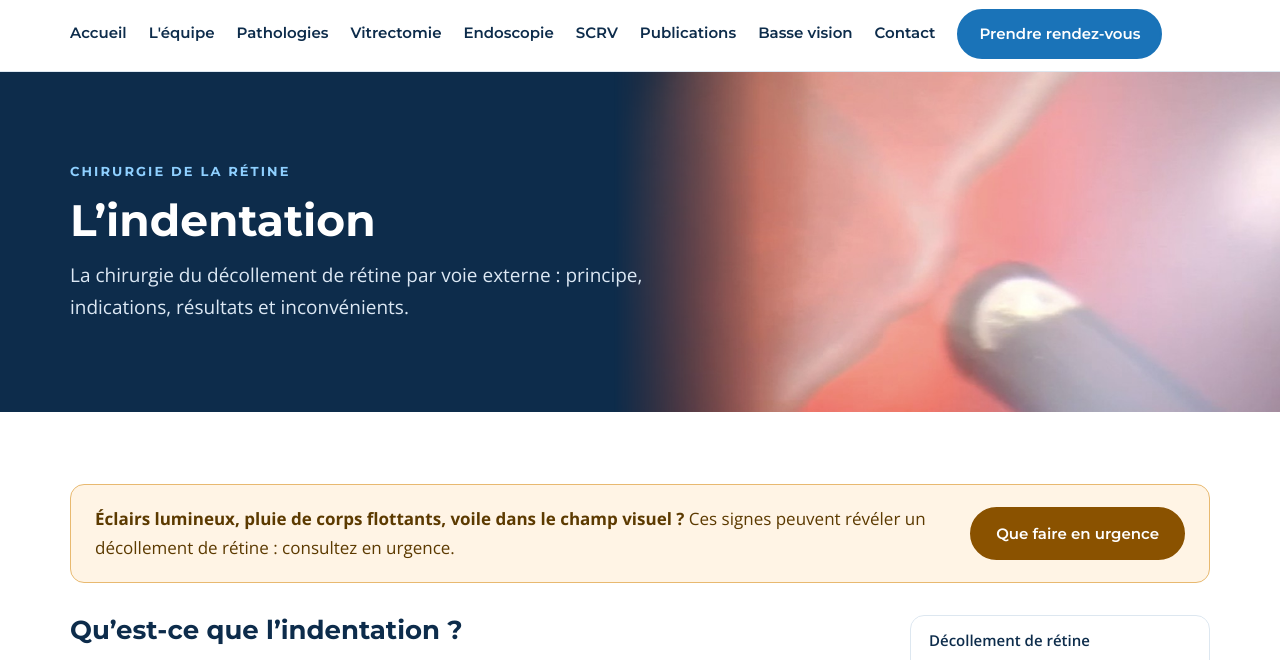
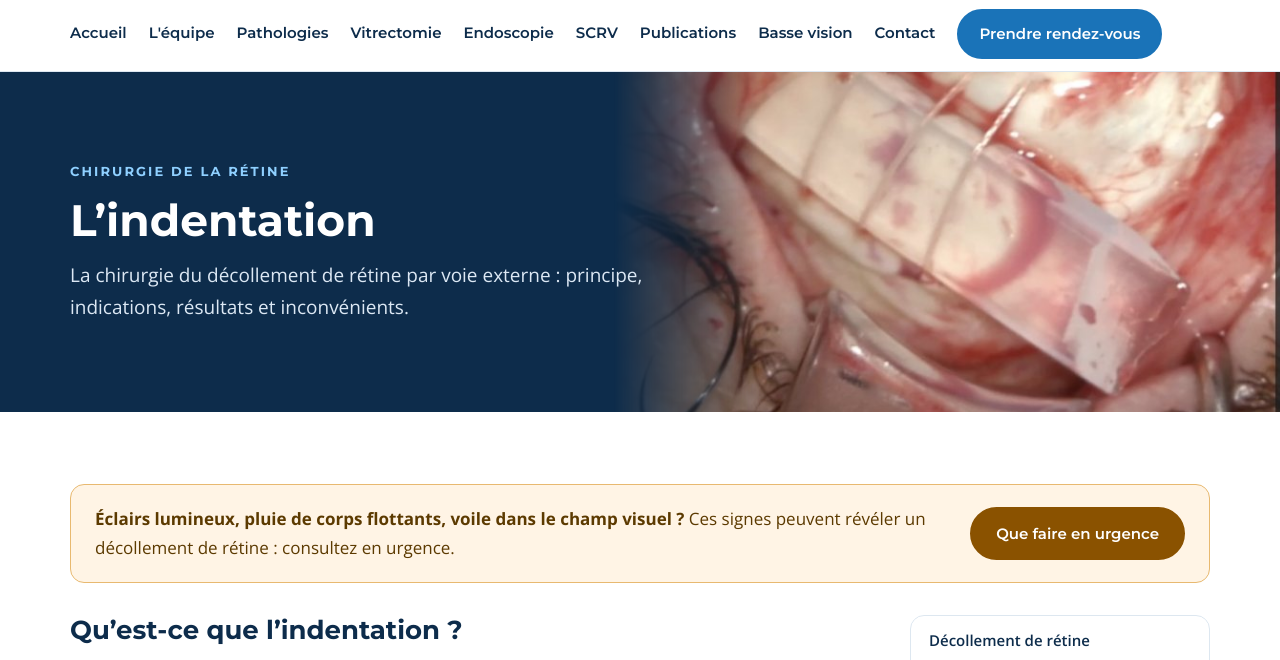
Before and after one commit to sosretine/ophtalmo-retine-cannes, a plain HTML site: page indentation.html in a window 1280 px wide. Shown: the part 103-763 px from the top of the page. Drawn offline with nearby package versions, Linux system fonts and the light colour scheme.

Commit message:
Page Indentation : image d'en-tête dédiée
Co-Authored-By: Claude Opus 5.5 <noreply@anthropic.com>
Claude-Session: https://claude.ai/code/session_012mrRJYXJHVApJtrmwysbXq

```diff
--- a/indentation.html
+++ b/indentation.html
@@ -41,7 +41,7 @@
 </div></header>
 <main>
 
-<div class="page-head ph-vitre"><div class="wrap"><p class="eyebrow">Chirurgie de la rétine</p><h1>L’indentation</h1><p class="lead">La chirurgie du décollement de rétine par voie externe : principe, indications, résultats et inconvénients.</p></div></div>
+<div class="page-head ph-indent"><div class="wrap"><p class="eyebrow">Chirurgie de la rétine</p><h1>L’indentation</h1><p class="lead">La chirurgie du décollement de rétine par voie externe : principe, indications, résultats et inconvénients.</p></div></div>
 <section><div class="wrap stack" style="gap:32px">
 <div class="alert" role="note"><p><strong>Éclairs lumineux, pluie de corps flottants, voile dans le champ visuel ?</strong> Ces signes peuvent révéler un décollement de rétine : consultez en urgence.</p><a class="btn" href="pathologies/decollement-de-retine.html#urgence">Que faire en urgence</a></div>
 <div class="article">
--- a/style.css
+++ b/style.css
@@ -201,3 +201,4 @@ a.press:hover{box-shadow:0 12px 26px rgba(13,44,75,.12);color:var(--ink)}
 .prose thead th{background:var(--sky);color:var(--navy);font-family:var(--head);font-size:14px;border-top:0}
 .prose tbody th{font-weight:600;color:var(--ink)}
 .prose td{white-space:nowrap;font-variant-numeric:tabular-nums}
+.page-head.ph-indent::after{background-image:url(images/banniere-indentation.jpg)!important;background-position:center 45%!important}
```
Also changed, not shown: images/banniere-indentation.jpg (added).
